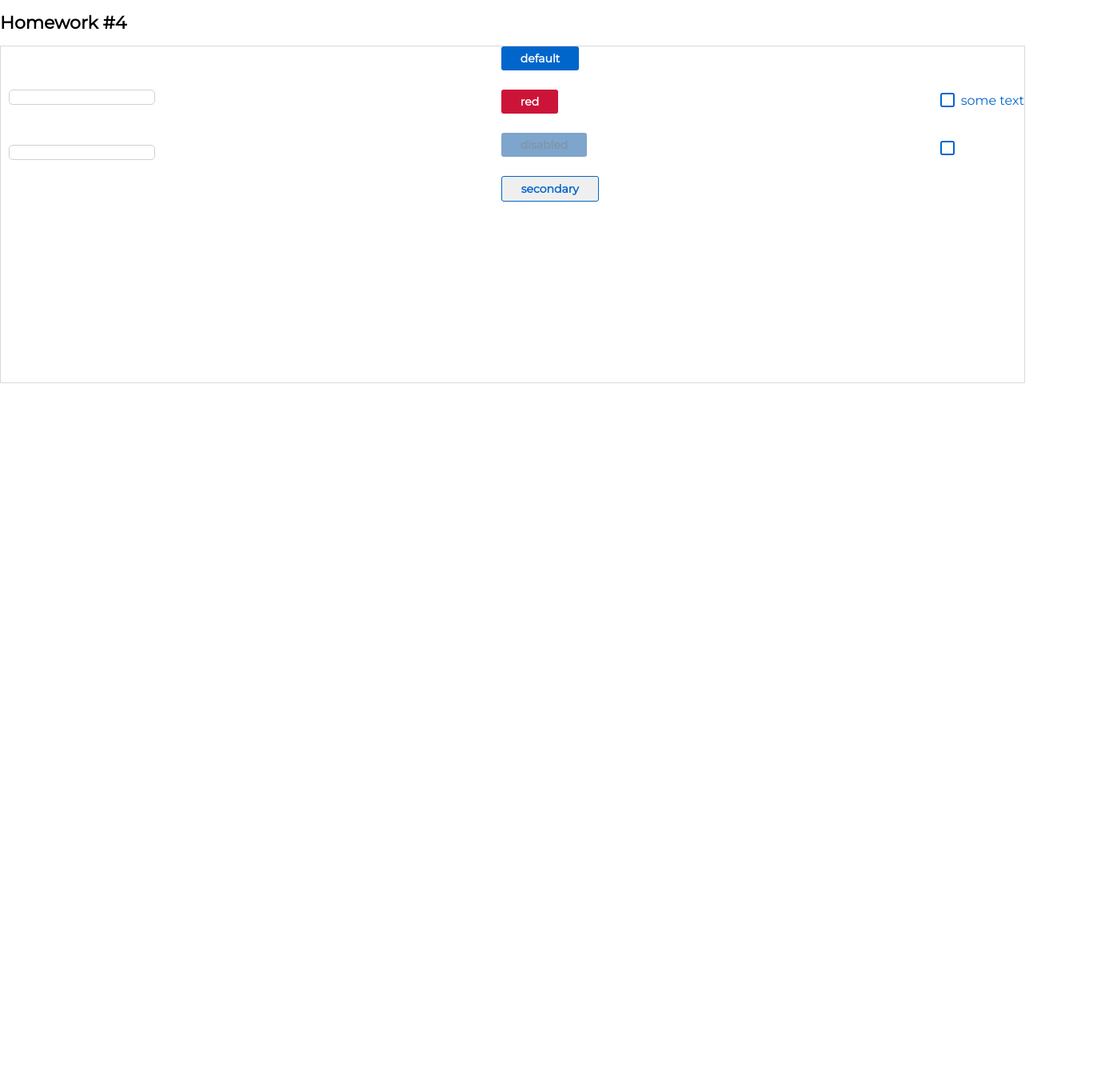
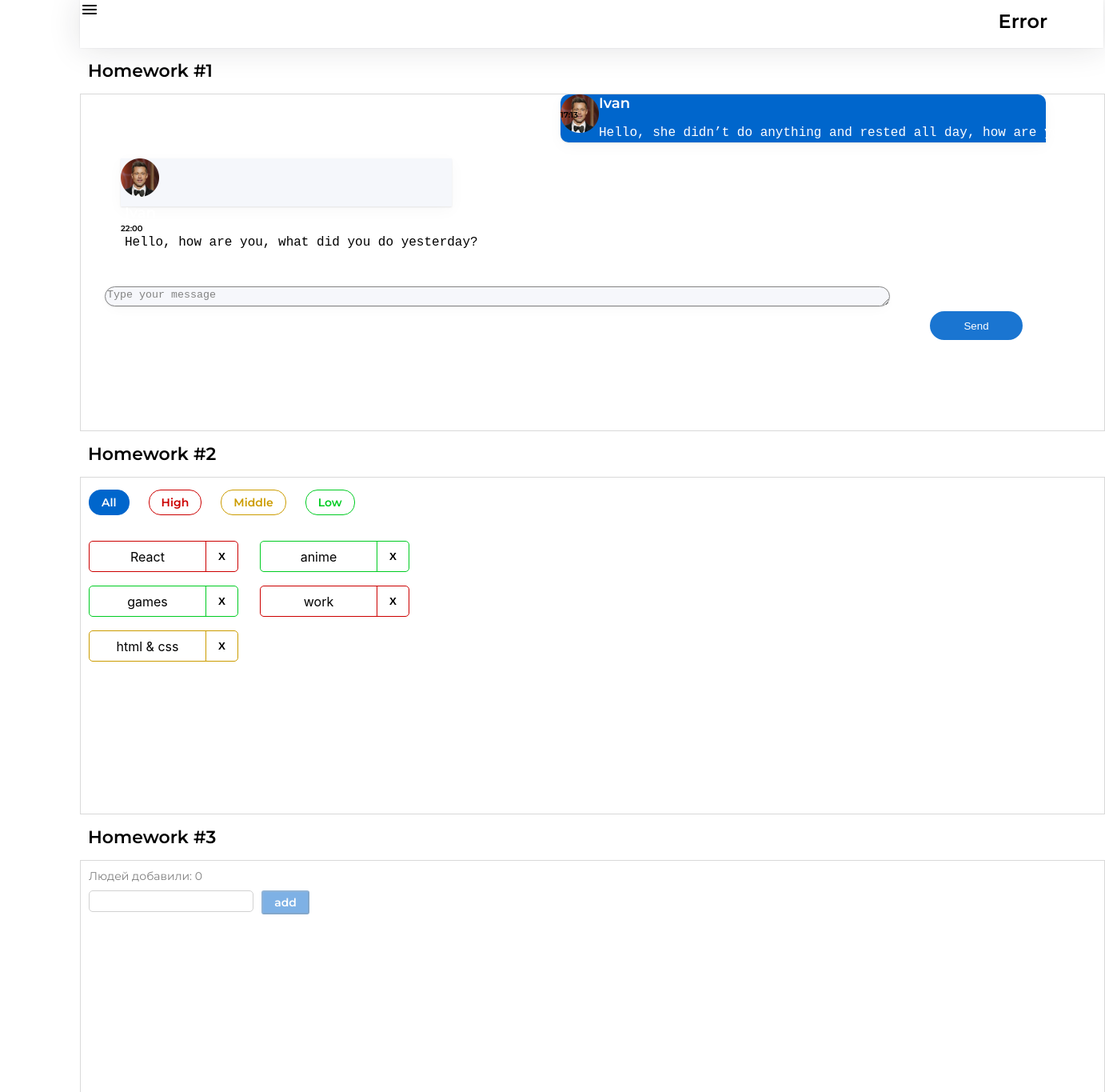
Before and after one commit to Tsukimono13/HomeWork, a React (Create React App) app: page /#/pre-junior/ in a window 1280 px wide. Shown: the top 1365 px of the page at 80% size, 1382 px wide, since content can reach past the window. Before the commit the page ends 800 px from the top, so only its background shows below. Built offline with nearby package versions, Linux system fonts and the light colour scheme.

Commit message:
done HW5

```diff
--- a/src/s1-main/App.module.css
+++ b/src/s1-main/App.module.css
@@ -1,7 +1,6 @@
 
 @import url('https://fonts.googleapis.com/css2?family=Montserrat&display=swap');
 .App {
-
 
 }
 
@@ -17,7 +16,7 @@ display: flex;
 */
     width: 1280px;
     height: 0px;
-
+    margin-left: 100px;
 
     border: 1px solid #D9D9D9;
     padding-bottom: 420px;
@@ -33,7 +32,7 @@ display: flex;
     margin-bottom: 15px;
     margin-top: 15px;
     /* identical to box height */
-
+    margin-left: 110px;
 
     color: #000000;
 }
--- a/src/s1-main/App.tsx
+++ b/src/s1-main/App.tsx
@@ -13,10 +13,10 @@ function App() {
             {/*раскомментировать по ходу выполнения*/}
            {/* <HW2/>*/}
       {/*      <HW3/>*/}
-            <HW4/>
+          {/*  <HW4/>*/}
 
             {/*при выполнении дз 5 и более - закомментировать здесь дз 1-4, так как они есть внутри дз 5*/}
-           {/* <HW5/>*/}
+            <HW5/>
         </div>
     )
 }
--- a/src/s2-homeworks/hw02/affairs/Affairs.module.css
+++ b/src/s2-homeworks/hw02/affairs/Affairs.module.css
@@ -3,6 +3,7 @@
     gap: 24px;
     margin-bottom: 32px;
     margin-top: 15px;
+    margin-left: 10px;
 }
 
 .all {
--- a/src/s2-homeworks/hw02/affairs/affair/Affair.module.css
+++ b/src/s2-homeworks/hw02/affairs/affair/Affair.module.css
@@ -5,6 +5,7 @@
 
     border: 1.5px solid var(--color);
     border-radius: 5px;
+    margin-left: 10px;
 }
 
 .name {
--- a/src/s2-homeworks/hw03/Greeting.module.css
+++ b/src/s2-homeworks/hw03/Greeting.module.css
@@ -7,6 +7,7 @@
     font-size: 14px;
 
     color: #000000;
+    margin-left: 10px;
 
 }
 
@@ -29,6 +30,8 @@
 .input {
     border: 1px solid #D1D1D1;
     border-radius: 5px;
+    height: 23px;
+    width: 200px;
 
 }
 
@@ -62,8 +65,8 @@
 
     border-radius: 3px;
     margin-left: 10px;
-    width: 78px;
-    height: 36px;
+    width: 60px;
+    height: 30px;
 }
 
 .button:focus {
--- a/src/s2-homeworks/hw04/Stand.module.css
+++ b/src/s2-homeworks/hw04/Stand.module.css
@@ -2,6 +2,7 @@
     display: flex;
     justify-content: space-between;
     align-items: center;
+    margin-top: 10px;
 }
 
 .inputs {
--- a/src/s2-homeworks/hw05/Pages.tsx
+++ b/src/s2-homeworks/hw05/Pages.tsx
@@ -4,6 +4,7 @@ import Error404 from './pages/Error404'
 import PreJunior from './pages/PreJunior'
 import Junior from './pages/Junior'
 import JuniorPlus from './pages/JuniorPlus'
+
 
 export const PATH = {
     PRE_JUNIOR: '/pre-junior',
@@ -12,21 +13,24 @@ export const PATH = {
 }
 
 function Pages() {
+
     return (
         <div>
             {/*Routes выбирает первый подходящий роут*/}
             <Routes>
                 {/*роутинг будут писать студенты*/}
+                <Route path={'/'} element={<Navigate to={'/pre-junior/'}/>}/>
                 {/*в начале мы попадаем на страницу '/' и переходим сразу на страницу /pre-junior*/}
                 {/*<Route ...*/}
 
                 {/*роуты для /pre-junior, /junior, /junior-plus*/}
-                {/*<Route ...*/}
-                {/*<Route ...*/}
-                {/*<Route ...*/}
+
+                <Route path={'/pre-junior'} element={<PreJunior/>}/>
+                <Route path={'/junior'} element={<Junior/>}/>
+                <Route path={'/junior-plus'} element={<JuniorPlus/>}/>
 
                 {/*роут для несуществующей страницы должен отрисовать <Error404 />*/}
-                {/*<Route ...*/}
+                <Route path={'/*'} element={<Error404/>}/>
             </Routes>
         </div>
     )
--- a/src/s2-homeworks/hw05/header/Header.module.css
+++ b/src/s2-homeworks/hw05/header/Header.module.css
@@ -1,8 +1,27 @@
+@import url('https://fonts.googleapis.com/css2?family=Montserrat:wght@600&display=swap');
 .burgerMenuIcon {
+display: flex;
+
 }
 
 .header {
+    background-color: white;
+    height: 60px;
+    text-align: right;
+    color: black;
+    width: 1280px;
+
+    margin-left: 100px;
+    background: #FFFFFF;
+    box-shadow: 0px 0px 40px rgba(29, 33, 38, 0.13), 0px 0px 2px rgba(29, 33, 38, 0.1);
 }
 
 .header h1 {
+    font-family: 'Montserrat';
+    font-weight: 600;
+    font-size: 24px;
+    line-height: 29px;
+    margin-top: -12px;
+    margin-right: 70px;
+    color: #000000;
 }
--- a/src/s2-homeworks/hw05/pages/Error404.module.css
+++ b/src/s2-homeworks/hw05/pages/Error404.module.css
@@ -1,3 +1,4 @@
+@import url('https://fonts.googleapis.com/css2?family=Montserrat:wght@600&display=swap');
 .error404 {
     width: 451px;
     height: 100%;
--- a/src/s2-homeworks/hw05/sidebar/Sidebar.module.css
+++ b/src/s2-homeworks/hw05/sidebar/Sidebar.module.css
@@ -1,24 +1,99 @@
+@import url('https://fonts.googleapis.com/css2?family=Montserrat:wght@600&display=swap');
+
 .sidebar {
+    z-index: 20;
+    position: fixed;
+    transition: 0.2s ease-in;
+
+    height: 100vh;
+    width: 317px;
+    left: -317px;
+    top: 0;
+
+    background: #fff;
 }
 
 .sidebar.open {
+    position: fixed;
+    transition: 0.2s ease-out;
+
+    left: 0;
+    box-shadow: 0 10px 40px rgba(29, 33, 38, 0.13),
+    0 1px 2px rgba(29, 33, 38, 0.1);
 }
 
 .background {
+    z-index: 10;
+    position: fixed;
+
+    bottom: 0;
+    left: 0;
+    right: 0;
+    top: 0;
+
+    backdrop-filter: blur(2px);
+    background: rgba(0, 0, 0, 0.3);
 }
 
 .nav {
+    display: flex;
+    flex-direction: column;
+    gap: 45px;
+    margin-top: 63px;
+    padding-left: 70px;
+
+    font-family: 'Montserrat', sans-serif;
+    font-size: 22px;
+    font-style: normal;
+    font-weight: 600;
+    line-height: 27px;
+
 }
 
 .nav a {
+    font-family: 'Montserrat';
+    font-style: normal;
+    font-weight: 600;
+    font-size: 22px;
+    line-height: 27px;
+    text-decoration: none;
+
+    color: #000000;
 }
 
 .nav a:hover {
+    font-family: 'Montserrat';
+    font-style: normal;
+    font-weight: 600;
+    font-size: 22px;
+    line-height: 27px;
+
+    color: #58ACFF;
 }
 
 .nav a.active {
+    font-family: 'Montserrat';
+    font-style: normal;
+    font-weight: 600;
+    font-size: 22px;
+    line-height: 27px;
+
+    text-decoration-line: underline;
+
+    color: #0059B2;
+
 }
+
 .close {
+    position: absolute;
+    height: 24px;
+    width: 24px;
+    right: 24px;
+    top: 16px;
+
+    background-color: transparent;
+    border: none;
+    cursor: pointer;
 }
 
 .close img {
--- a/src/s2-homeworks/hw05/sidebar/Sidebar.tsx
+++ b/src/s2-homeworks/hw05/sidebar/Sidebar.tsx
@@ -31,7 +31,7 @@ export const Sidebar: FC<PropsType> = ({open, handleClose}) => {
                         id={'hw5-pre-junior-link'}
                         to={PATH.PRE_JUNIOR}
                         onClick={handleClose}
-                        // className={...} // делает студент
+                        className={(isActive)=>isActive ? s.active : s.nav} // делает студент
                     >
                         Pre-junior
                     </NavLink>
@@ -39,7 +39,7 @@ export const Sidebar: FC<PropsType> = ({open, handleClose}) => {
                         id={'hw5-junior-link'}
                         to={PATH.JUNIOR}
                         onClick={handleClose}
-                        // className={...} // делает студент
+                        className={(isActive)=>isActive ? s.nav : s.active} // делает студент
                     >
                         Junior
                     </NavLink>
@@ -47,7 +47,7 @@ export const Sidebar: FC<PropsType> = ({open, handleClose}) => {
                         id={'hw5-junior-plus-link'}
                         to={PATH.JUNIOR_PLUS}
                         onClick={handleClose}
-                        // className={...} // делает студент
+                        className={(isActive)=>isActive ? s.nav : s.active} // делает студент
                     >
                         Junior Plus
                     </NavLink>
```
